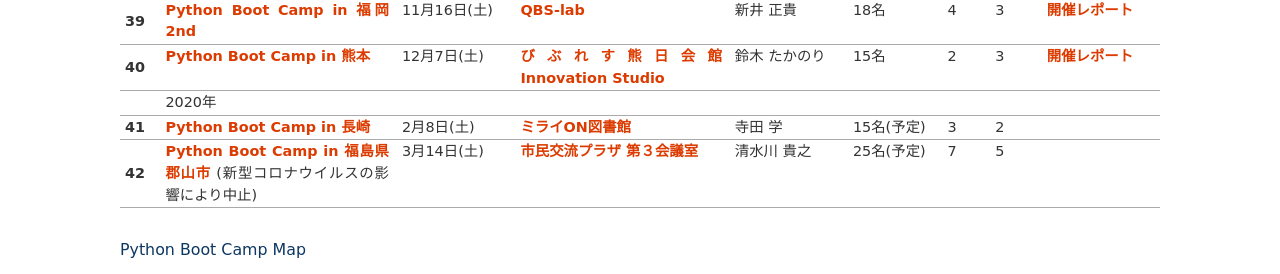
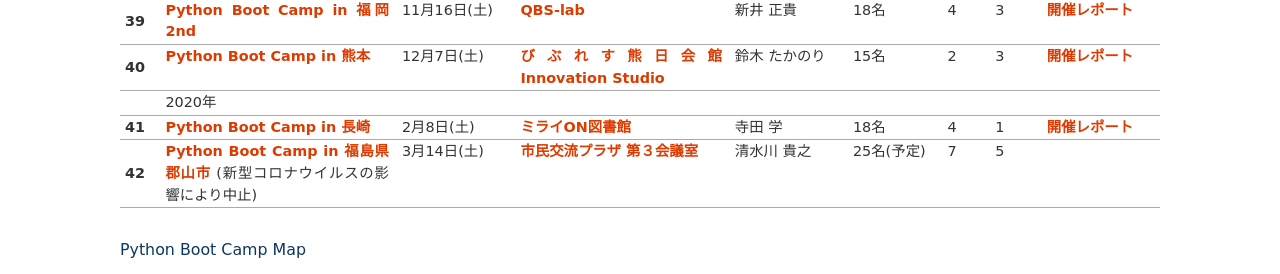
Before and after one commit to pyconjp/www.pycon.jp, a Sphinx documentation site: the page built from source/support/bootcamp.rst, in a window 1280 px wide and 900 px high, scrolled down 3552 px, cut to the strip 141-415 px from the top of the window. Built offline with Sphinx 7.4.7, drawn with Linux system fonts in a browser that asks for light colours.

Commit message:
update pycamp nagasaki

```diff
--- a/source/support/bootcamp.rst
+++ b/source/support/bootcamp.rst
@@ -546,10 +546,10 @@
      - 2月8日(土)
      - `ミライON図書館 <https://miraionlibrary.jp/>`_
      - 寺田 学
-     - 15名(予定)
-     - 3
-     - 2
-     -
+     - 18名
+     - 4
+     - 1
+     - `開催レポート <https://pyconjp.blogspot.com/2020/03/python-boot-camp-in-nagasaki.html>`__
    * - 42
      - `Python Boot Camp in 福島県郡山市 <https://pyconjp.connpass.com/event/159583/>`__ (新型コロナウイルスの影響により中止)
      - 3月14日(土)
```
